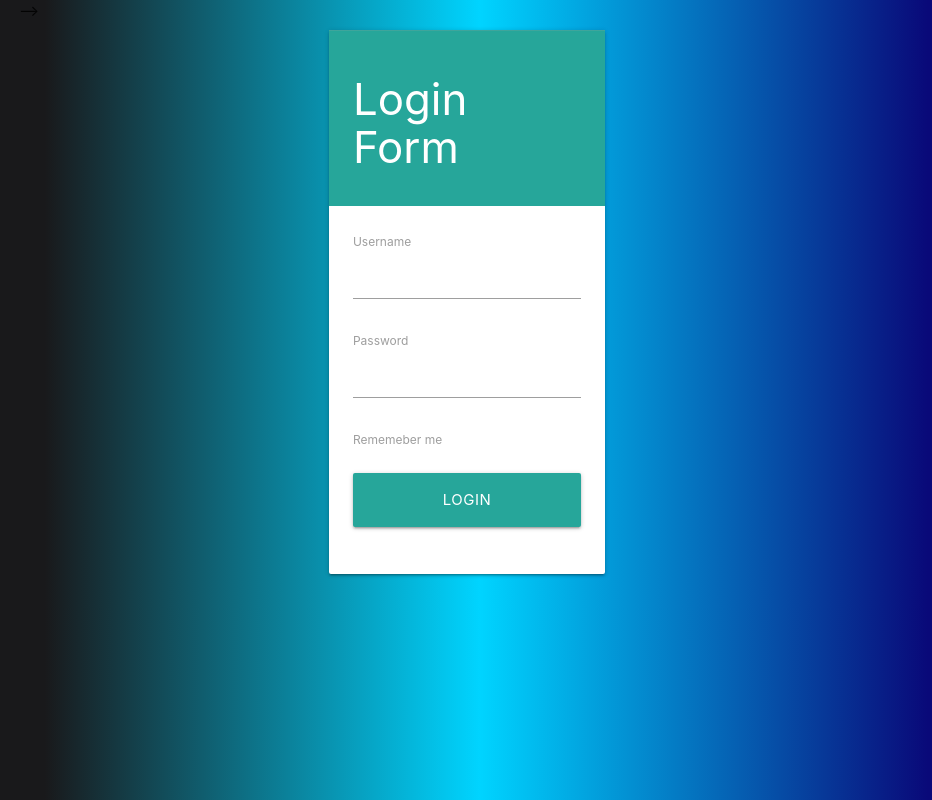
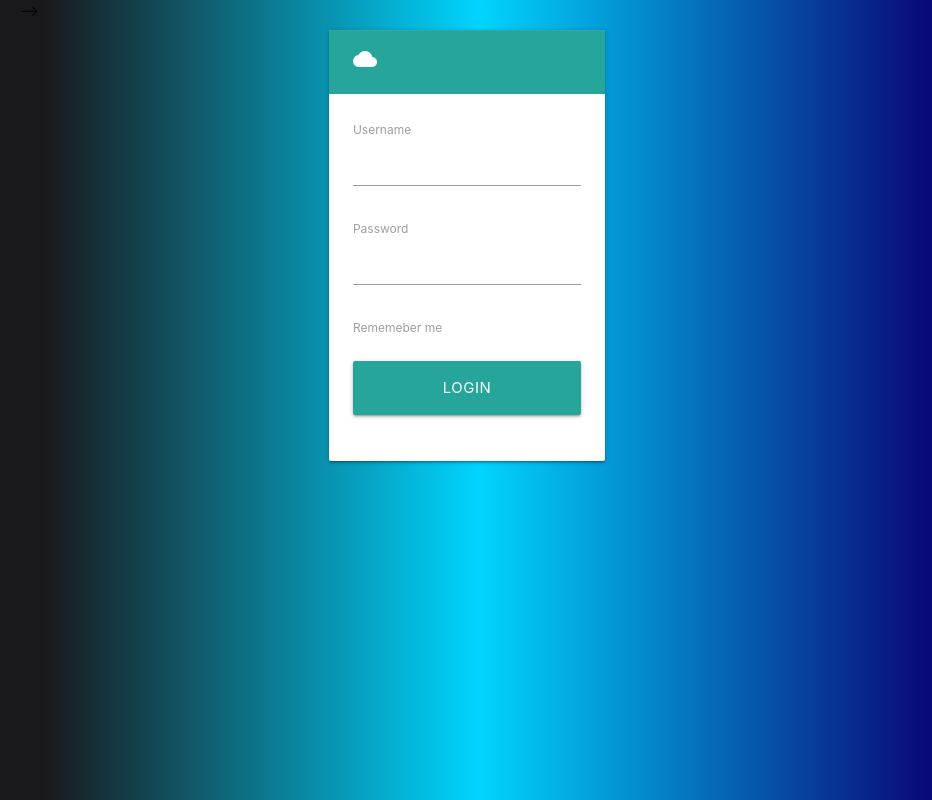
Before and after one commit to dinostagno/Kepler-1b, a plain HTML site: page index.html in a window 1280 px wide. Shown: the whole page, without its empty margins (173-1105 px from the left). Drawn offline with Linux system fonts and the light colour scheme.

Commit message:
Update index.html

```diff
--- a/index.html
+++ b/index.html
@@ -82,7 +82,7 @@
   <div class="col s12 m8 l4 offset-m2 offset-l4">
     <div class="card">
       <div class="card-action teal lighten-1 white-text">
-        <h3>Login Form</h3>
+        <i class="material-icons" style="margin: 0;">cloud</i>
       </div>
       <div class="card-content">
         <div class="form-field">
```
